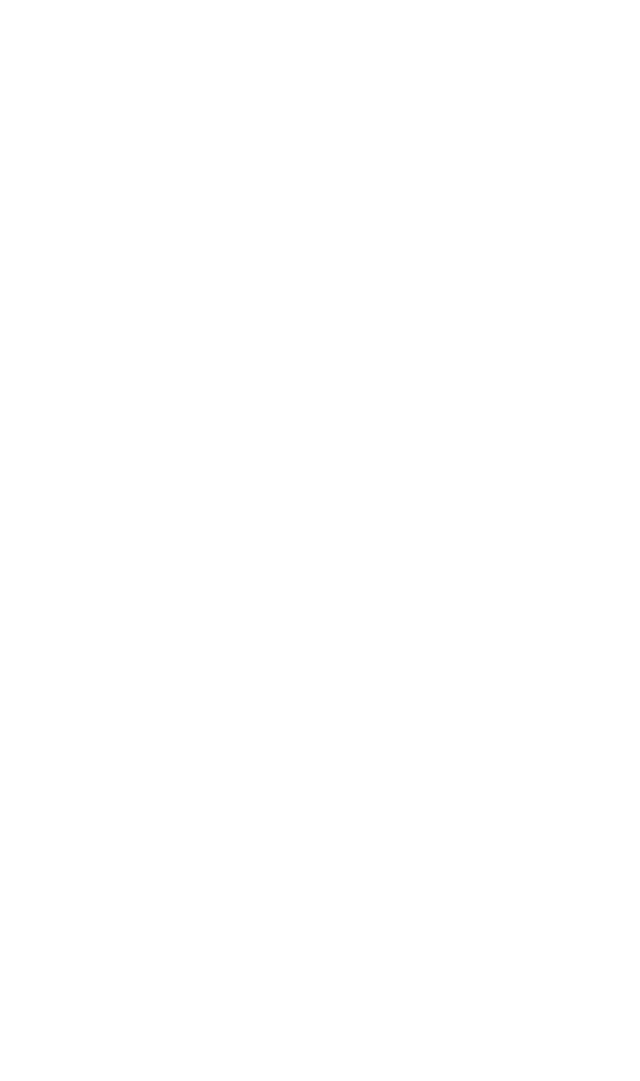
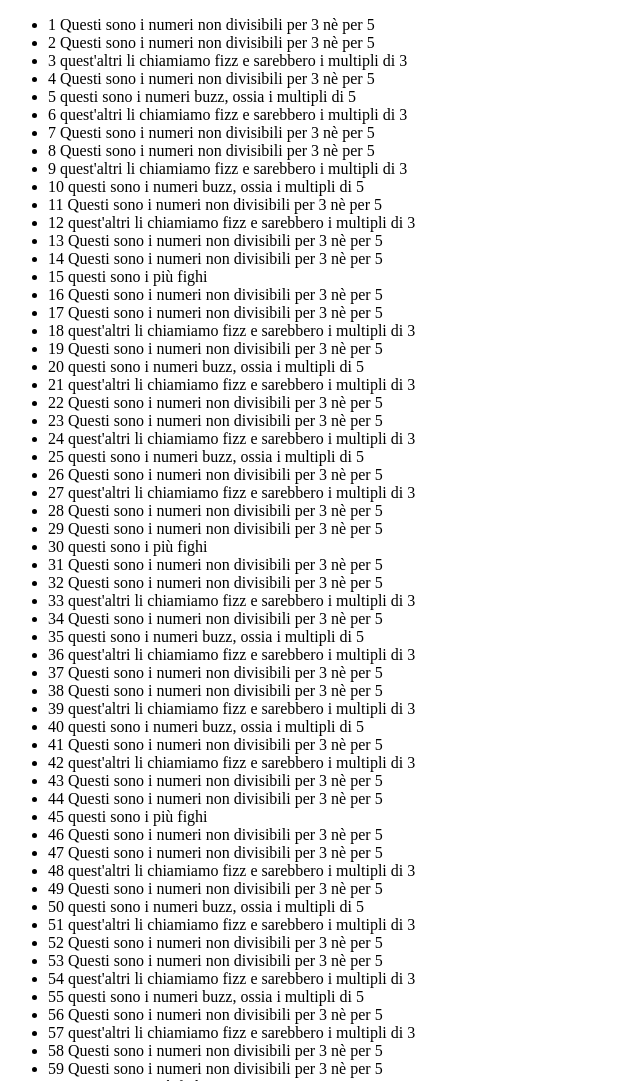
Before and after one commit to andrealangianese/js-fizzbuzz, a plain HTML site: page index.html in a window 1280 px wide. Shown: the top 1081 px of the page, without its empty margins (0-640 px from the left). Before the commit the page ends 800 px from the top, so only its background shows below. Drawn offline with Linux system fonts and the light colour scheme.

Commit message:
feat: commento crazy

```diff
--- a/index.html
+++ b/index.html
@@ -6,6 +6,9 @@
     <title>Document</title>
 </head>
 <body>
+    <ul id="lista-numeri">
+
+    </ul>
     <script type="text/javascript" src="./js/script.js">
     </script>
 </body>
--- a/js/script.js
+++ b/js/script.js
@@ -15,22 +15,31 @@
 
 console.log("ciao");
 
+const mialista = document.getElementById("lista-numeri");
+console.log(mialista);
 // programma che stampa tutti i numeri da 1 a 100
 // ciclo
 for (let i = 1; i < 101; i++) {
     // if per i multipli sia di 3 che di 5 (15,30,45) (da usare and credo) deve stampare "fizzbuzz"
     if (i % 3 === 0 && i % 5 === 0) {
-        console.log("ciao bella questo è un multiplo sia di 3 che di 5")
+        console.log("ciao bella questo è un multiplo sia di 3 che di 5");
+        mialista.innerHTML += `<li> ${i} questi sono i più fighi</li>`
     }
     // al posto dei multipli di 3 (3,6,9,12...) deve stampare "fizz" al posto dei numeri
     else if (i % 3 === 0) {
         console.log("fizz");
+        mialista.innerHTML += `<li>${i} quest'altri li chiamiamo ${"fizz"} e sarebbero i multipli di 3</li>`
     } // al posto dei multipli di 5 (5,10,15,20) deve stampare "buzz" al posto dei numeri
     else if (i % 5 === 0) {
-        console.log("buzz")
+        console.log("buzz");
+        mialista.innerHTML += `<li>${i} questi sono i numeri ${"buzz"}, ossia i multipli di 5 </li>`
     } //per stampare gli altri numeri
     else {
         console.log(i);
+        mialista.innerHTML = mialista.innerHTML + `<li>${i} Questi sono i numeri non divisibili per 3 nè per 5</li>`
+
+
+
     }
 
 }
```
